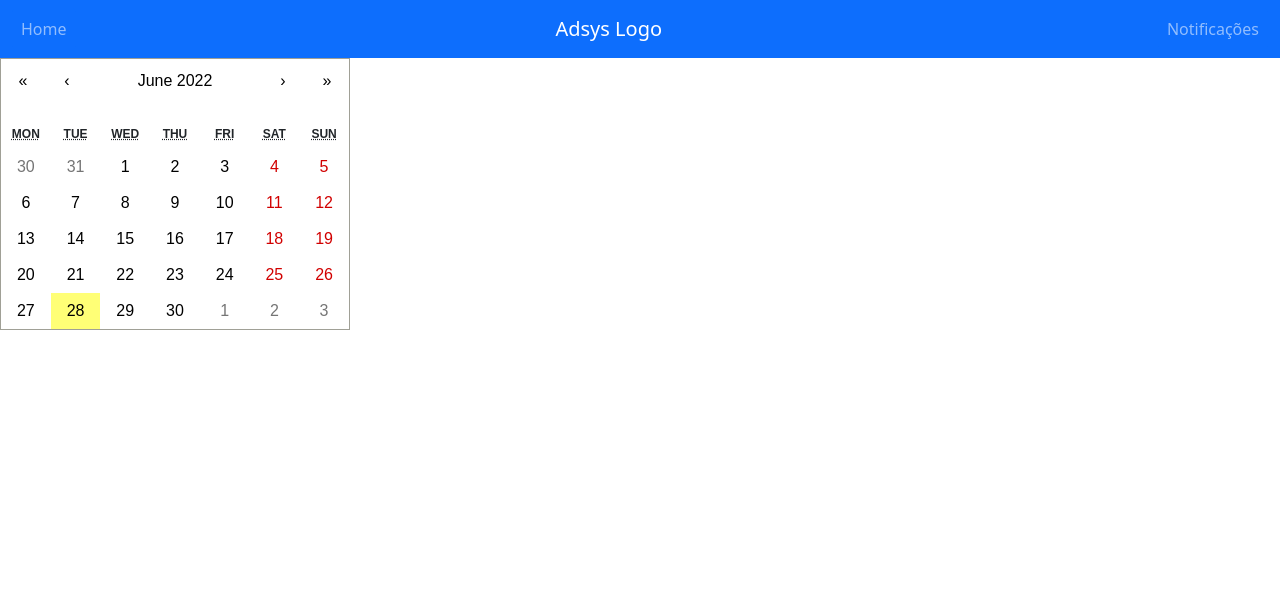
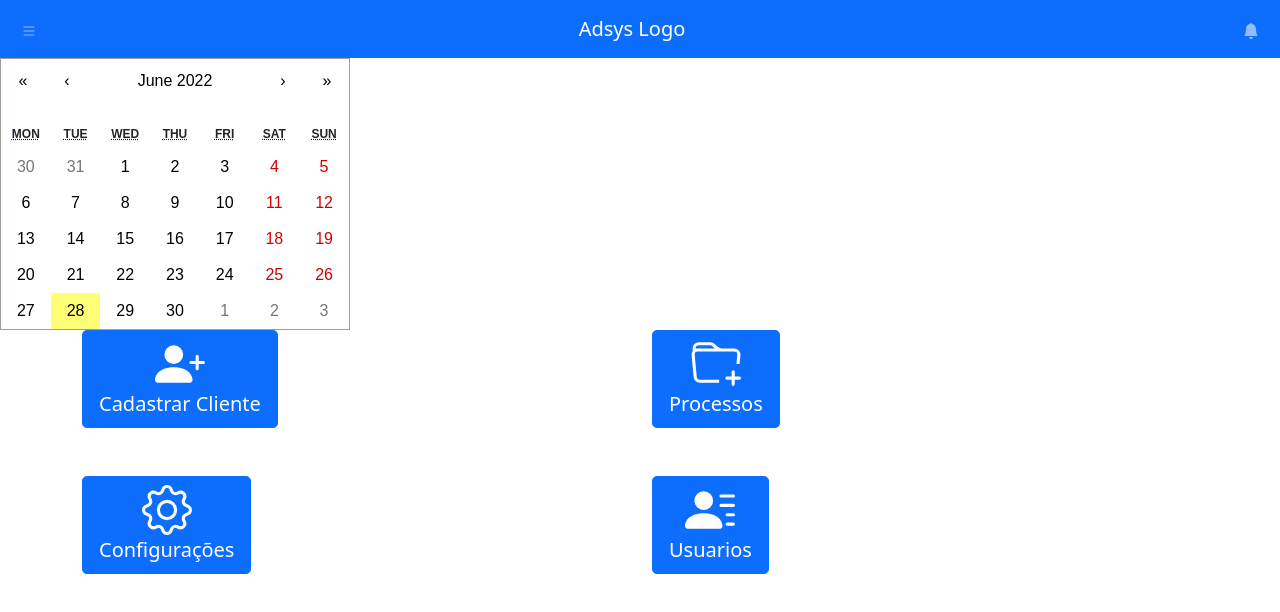
Before and after one commit to Teraoka-br/Projeto-integrador, a Vue app: page / in a window 1280 px wide. Shown: the top 612 px of the page. Built offline with nearby package versions, Linux system fonts and the light colour scheme.

Commit message:
Adiçao de menu principal

```diff
--- a/src/components/Header.jsx
+++ b/src/components/Header.jsx
@@ -16,13 +16,23 @@ export default function Header() {
       <Navbar bg="primary" variant="dark">
         <Container fluid>
         <Nav className="mr-0">
-            <Nav.Link as={Button} onClick={handleShowMenu}>Home </Nav.Link>
+            <Nav.Link as={Button} onClick={handleShowMenu}>
+
+              <svg xmlns="http://www.w3.org/2000/svg" width="16" height="16" fill="currentColor" class="bi bi-list" viewBox="0 0 16 16">
+                <path fill-rule="evenodd" d="M2.5 12a.5.5 0 0 1 .5-.5h10a.5.5 0 0 1 0 1H3a.5.5 0 0 1-.5-.5zm0-4a.5.5 0 0 1 .5-.5h10a.5.5 0 0 1 0 1H3a.5.5 0 0 1-.5-.5zm0-4a.5.5 0 0 1 .5-.5h10a.5.5 0 0 1 0 1H3a.5.5 0 0 1-.5-.5z"/>
+              </svg>
+
+            </Nav.Link>
 
 
           </Nav>
           <Navbar.Brand href="#home">Adsys Logo</Navbar.Brand>
           <Nav className="ml-auto">
-            <Nav.Link as={Button} onClick={handleShowAlert}>Notificações</Nav.Link>
+            <Nav.Link as={Button}  onClick={handleShowAlert} >
+              <svg xmlns="http://www.w3.org/2000/svg" width="16" height="16" fill="currentColor" class="bi bi-bell-fill" viewBox="0 0 16 16">
+                <path d="M8 16a2 2 0 0 0 2-2H6a2 2 0 0 0 2 2zm.995-14.901a1 1 0 1 0-1.99 0A5.002 5.002 0 0 0 3 6c0 1.098-.5 6-2 7h14c-1.5-1-2-5.902-2-7 0-2.42-1.72-4.44-4.005-4.901z"/>
+              </svg>
+            </Nav.Link>
 
 
           </Nav>
@@ -43,7 +53,7 @@ export default function Header() {
 
       <Offcanvas show={showAlert} onHide={handleCloseAlert} placement="end">
         <Offcanvas.Header closeButton>
-          <Offcanvas.Title>Notificações</Offcanvas.Title>
+          <Offcanvas.Title>Notificações </Offcanvas.Title>
         </Offcanvas.Header>
         <Offcanvas.Body>
         <>
--- a/src/components/MenuCentral.jsx
+++ b/src/components/MenuCentral.jsx
@@ -1,10 +1,55 @@
-import { Col, Container, ListGroup, Row, } from "react-bootstrap";
+import { Button,  Col,  Container, Row, } from "react-bootstrap";
 
 export default function MenuCentral() {
     return (
 <Container>
 
+<Row>
+    <Col>
+    <div className="mb-5">
+    <Button variant="primary" size="lg">
+    <svg xmlns="http://www.w3.org/2000/svg" width="50" height="50" fill="currentColor" class="bi bi-person-plus-fill" viewBox="0 0 16 16">
+  <path d="M1 14s-1 0-1-1 1-4 6-4 6 3 6 4-1 1-1 1H1zm5-6a3 3 0 1 0 0-6 3 3 0 0 0 0 6z"/>
+  <path fill-rule="evenodd" d="M13.5 5a.5.5 0 0 1 .5.5V7h1.5a.5.5 0 0 1 0 1H14v1.5a.5.5 0 0 1-1 0V8h-1.5a.5.5 0 0 1 0-1H13V5.5a.5.5 0 0 1 .5-.5z"/>
+</svg> <br></br>Cadastrar Cliente
+    </Button>{' '}
+</div>
 
+<div className="mb-9">
+    <Button variant="primary" size="lg">
+    <svg xmlns="http://www.w3.org/2000/svg" width="50" height="50" fill="currentColor" class="bi bi-gear" viewBox="0 0 16 16">
+  <path d="M8 4.754a3.246 3.246 0 1 0 0 6.492 3.246 3.246 0 0 0 0-6.492zM5.754 8a2.246 2.246 0 1 1 4.492 0 2.246 2.246 0 0 1-4.492 0z"/>
+  <path d="M9.796 1.343c-.527-1.79-3.065-1.79-3.592 0l-.094.319a.873.873 0 0 1-1.255.52l-.292-.16c-1.64-.892-3.433.902-2.54 2.541l.159.292a.873.873 0 0 1-.52 1.255l-.319.094c-1.79.527-1.79 3.065 0 3.592l.319.094a.873.873 0 0 1 .52 1.255l-.16.292c-.892 1.64.901 3.434 2.541 2.54l.292-.159a.873.873 0 0 1 1.255.52l.094.319c.527 1.79 3.065 1.79 3.592 0l.094-.319a.873.873 0 0 1 1.255-.52l.292.16c1.64.893 3.434-.902 2.54-2.541l-.159-.292a.873.873 0 0 1 .52-1.255l.319-.094c1.79-.527 1.79-3.065 0-3.592l-.319-.094a.873.873 0 0 1-.52-1.255l.16-.292c.893-1.64-.902-3.433-2.541-2.54l-.292.159a.873.873 0 0 1-1.255-.52l-.094-.319zm-2.633.283c.246-.835 1.428-.835 1.674 0l.094.319a1.873 1.873 0 0 0 2.693 1.115l.291-.16c.764-.415 1.6.42 1.184 1.185l-.159.292a1.873 1.873 0 0 0 1.116 2.692l.318.094c.835.246.835 1.428 0 1.674l-.319.094a1.873 1.873 0 0 0-1.115 2.693l.16.291c.415.764-.42 1.6-1.185 1.184l-.291-.159a1.873 1.873 0 0 0-2.693 1.116l-.094.318c-.246.835-1.428.835-1.674 0l-.094-.319a1.873 1.873 0 0 0-2.692-1.115l-.292.16c-.764.415-1.6-.42-1.184-1.185l.159-.291A1.873 1.873 0 0 0 1.945 8.93l-.319-.094c-.835-.246-.835-1.428 0-1.674l.319-.094A1.873 1.873 0 0 0 3.06 4.377l-.16-.292c-.415-.764.42-1.6 1.185-1.184l.292.159a1.873 1.873 0 0 0 2.692-1.115l.094-.319z"/>
+</svg>
+
+ <br></br>Configurações
+    </Button>{' '}
+</div>
+</Col>
+<Col>
+<div className="mb-5">
+    <Button variant="primary" size="lg">
+    <svg xmlns="http://www.w3.org/2000/svg" width="50" height="50" fill="currentColor" class="bi bi-folder-plus" viewBox="0 0 16 16">
+  <path d="m.5 3 .04.87a1.99 1.99 0 0 0-.342 1.311l.637 7A2 2 0 0 0 2.826 14H9v-1H2.826a1 1 0 0 1-.995-.91l-.637-7A1 1 0 0 1 2.19 4h11.62a1 1 0 0 1 .996 1.09L14.54 8h1.005l.256-2.819A2 2 0 0 0 13.81 3H9.828a2 2 0 0 1-1.414-.586l-.828-.828A2 2 0 0 0 6.172 1H2.5a2 2 0 0 0-2 2zm5.672-1a1 1 0 0 1 .707.293L7.586 3H2.19c-.24 0-.47.042-.683.12L1.5 2.98a1 1 0 0 1 1-.98h3.672z"/>
+  <path d="M13.5 10a.5.5 0 0 1 .5.5V12h1.5a.5.5 0 1 1 0 1H14v1.5a.5.5 0 1 1-1 0V13h-1.5a.5.5 0 0 1 0-1H13v-1.5a.5.5 0 0 1 .5-.5z"/>
+</svg> <br></br>Processos
+    </Button>{' '}
+</div>
+
+<div className="mb-9">
+    <Button variant="primary" size="lg">
+    <svg xmlns="http://www.w3.org/2000/svg" width="50" height="50" fill="currentColor" class="bi bi-person-lines-fill" viewBox="0 0 16 16">
+  <path d="M6 8a3 3 0 1 0 0-6 3 3 0 0 0 0 6zm-5 6s-1 0-1-1 1-4 6-4 6 3 6 4-1 1-1 1H1zM11 3.5a.5.5 0 0 1 .5-.5h4a.5.5 0 0 1 0 1h-4a.5.5 0 0 1-.5-.5zm.5 2.5a.5.5 0 0 0 0 1h4a.5.5 0 0 0 0-1h-4zm2 3a.5.5 0 0 0 0 1h2a.5.5 0 0 0 0-1h-2zm0 3a.5.5 0 0 0 0 1h2a.5.5 0 0 0 0-1h-2z"/>
+</svg>
+    <br></br>Usuarios
+    </Button>{' '}
+</div>
+</Col>
+
+
+
+
+</Row>
 </Container>
 
     );
--- a/src/pages/Home.jsx
+++ b/src/pages/Home.jsx
@@ -3,6 +3,7 @@ import Calendar from "react-calendar";
 
 import Header from "../components/Header";
 import MenuCentral from "../components/MenuCentral";
+
 
 
 export default function Home () {
@@ -11,7 +12,7 @@ export default function Home () {
 
            <Header/>
            <Calendar />
-          <MenuCentral />
+        <MenuCentral />
 
         </div>
     );
```
Also changed, not shown: src/pages/CadastrarCliente.jsx (added, +55 -0 lines).
